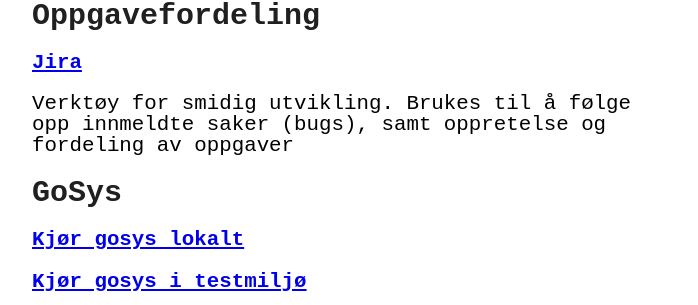
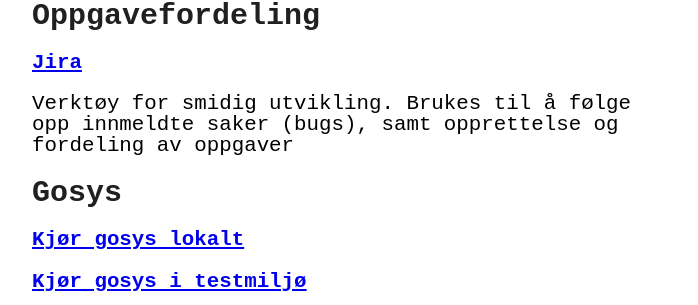
Before and after one commit to stianoverby/stianoverby.github.io, a Jekyll site: the page built from _posts/2022-10-18-lenker.markdown, in a window 1280 px wide. Shown: the part 371-676 px from the top of the page, without its empty margins (288-986 px from the left). Built offline with Jekyll 4.4.1, drawn with Linux system fonts in a browser that asks for light colours.

Commit message:
Update 2022-10-18-lenker.markdown

```diff
--- a/_posts/2022-10-18-lenker.markdown
+++ b/_posts/2022-10-18-lenker.markdown
@@ -18,10 +18,10 @@
 
 [**Jira**] [jira]
 
-Verktøy for smidig utvikling. Brukes til å følge opp innmeldte saker (bugs), samt oppretelse og fordeling av oppgaver
+Verktøy for smidig utvikling. Brukes til å følge opp innmeldte saker (bugs), samt opprettelse og fordeling av oppgaver
 
 
-# GoSys
+# Gosys
 {: .heading}
 
 [**Kjør gosys lokalt**] [gosys-local]
```
